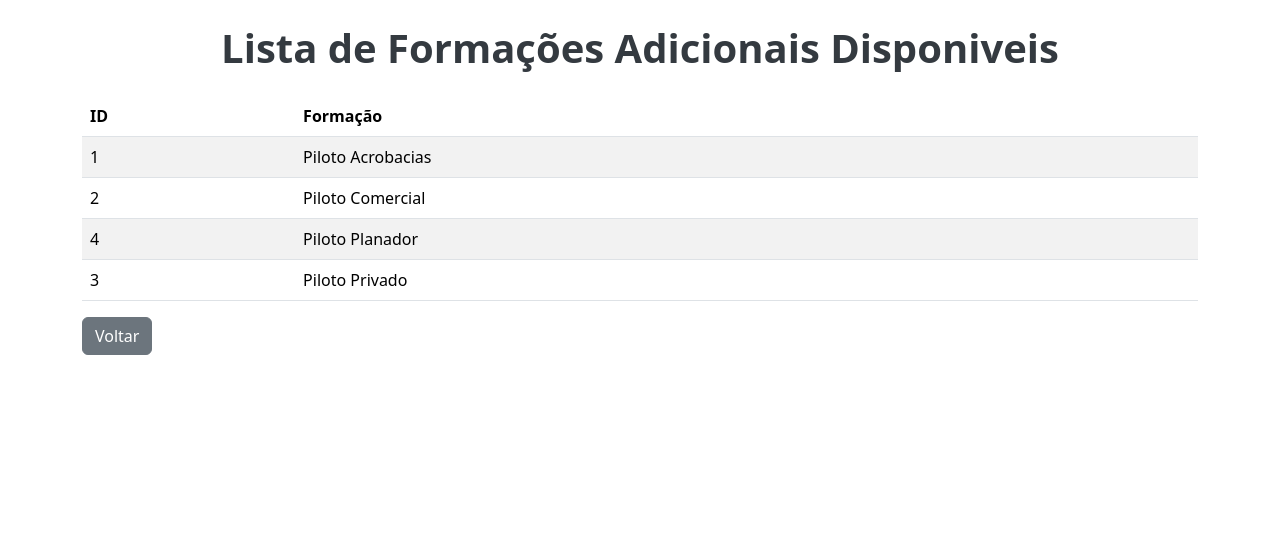
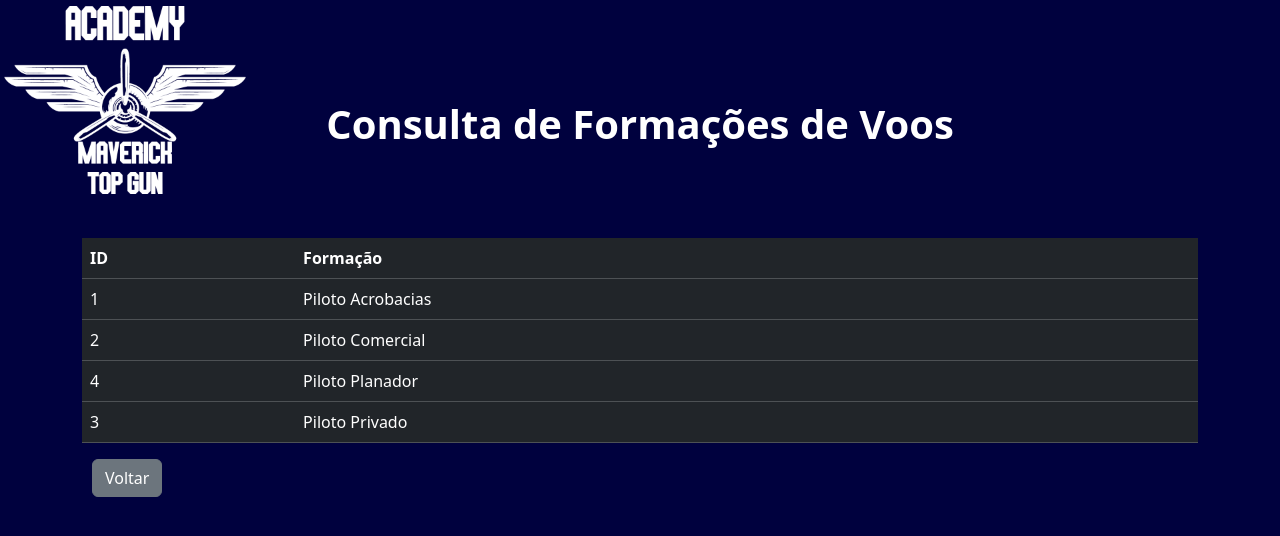
Before and after one commit to RogerioSenac/Projeto-Aeroclube, a PHP site: page /formacaoadd/menuvisualizar.php in a window 1280 px wide. Shown: the top 536 px of the page. Run offline with PHP 8.4, Linux system fonts and the light colour scheme; data comes from the database, SQL or seed files in the repository.

Commit message:
refactu.rogerio - formações Adicionais -menuvisualização.php

```diff
--- a/Maverick/formacaoadd/menuvisualizar.php
+++ b/Maverick/formacaoadd/menuvisualizar.php
@@ -24,24 +24,22 @@ if ($_SERVER["REQUEST_METHOD"] == "POST") {
     <meta name="viewport" content="width=device-width, initial-scale=1.0">
     <link href="https://cdn.jsdelivr.net/npm/bootstrap@5.3.3/dist/css/bootstrap.min.css" rel="stylesheet"
         integrity="sha384-QWTKZyjpPEjISv5WaRU9OFeRpok6YctnYmDr5pNlyT2bRjXh0JMhjY6hW+ALEwIH" crossorigin="anonymous">
-    <title>Academy Maverick - Tipos de Formações</title>
-    <style>
-        h1 {
-            text-align: center;
-            margin-bottom: 2rem;
-            font-size: 2.5rem;
-            font-weight: bold;
-            color: #343a40;
-            /* Cor escura para contraste */
-        }
-    </style>
+    <link rel="stylesheet" href="../Assets/CSS/estilo.css">
+    <link rel="stylesheet" href="https://cdnjs.cloudflare.com/ajax/libs/font-awesome/6.0.0-beta3/css/all.min.css">
+    <title>Escola Aviação Maverick</title>
 </head>
 
 <body>
+    <div class="navbar_menu">
+        <img src="../Assets/images/aeronaves/logo.png" alt="Logo">
+    </div>
+    <div class="mensagem">
+        <h1>Consulta de Formações de Voos</h1>
+    </div>
     <div class="container">
-        <h1 class="my-4">Lista de Formações Adicionais Disponiveis</h1>
+
         <!--Tabela de dados-->
-        <table class="table table-sucess table-striped">
+        <table class="table table-dark table-hover">
             <thead>
                 <tr>
                     <th>ID</th>
```
